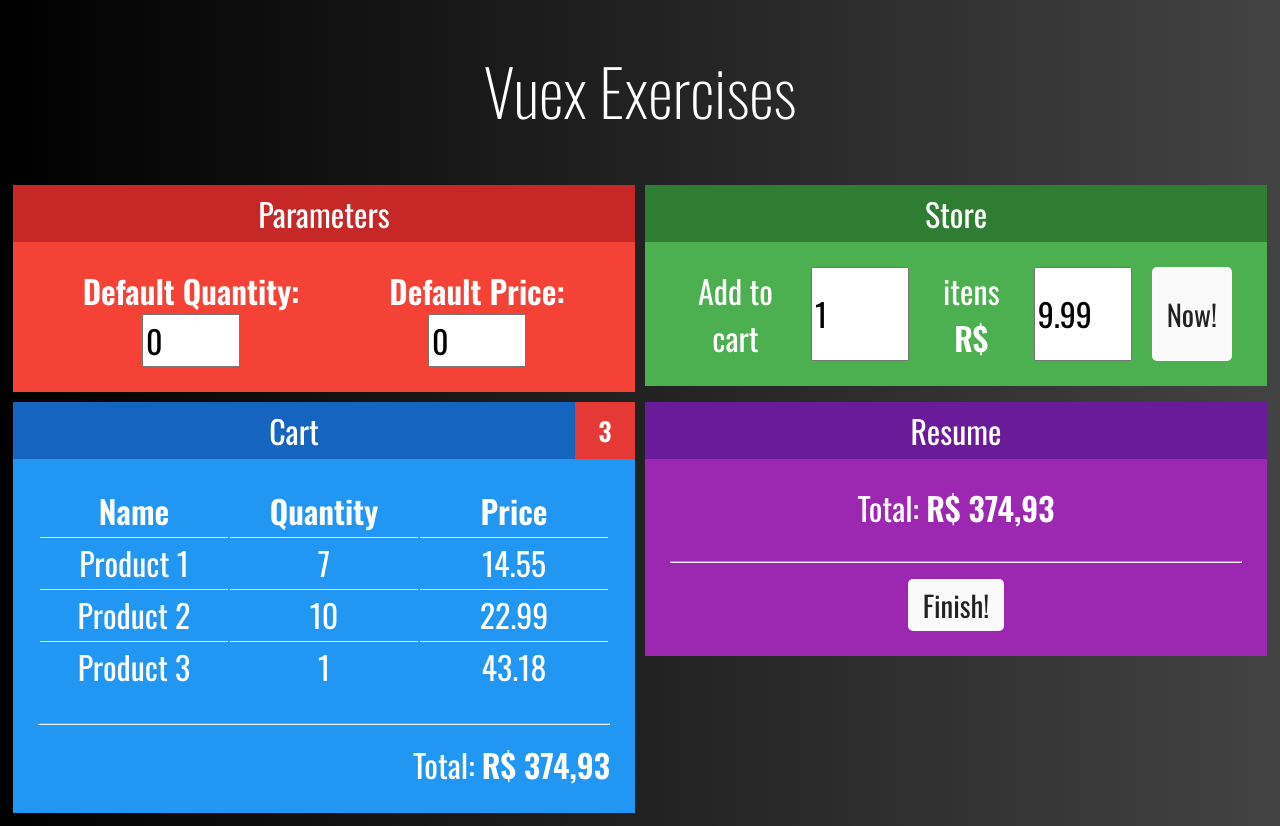
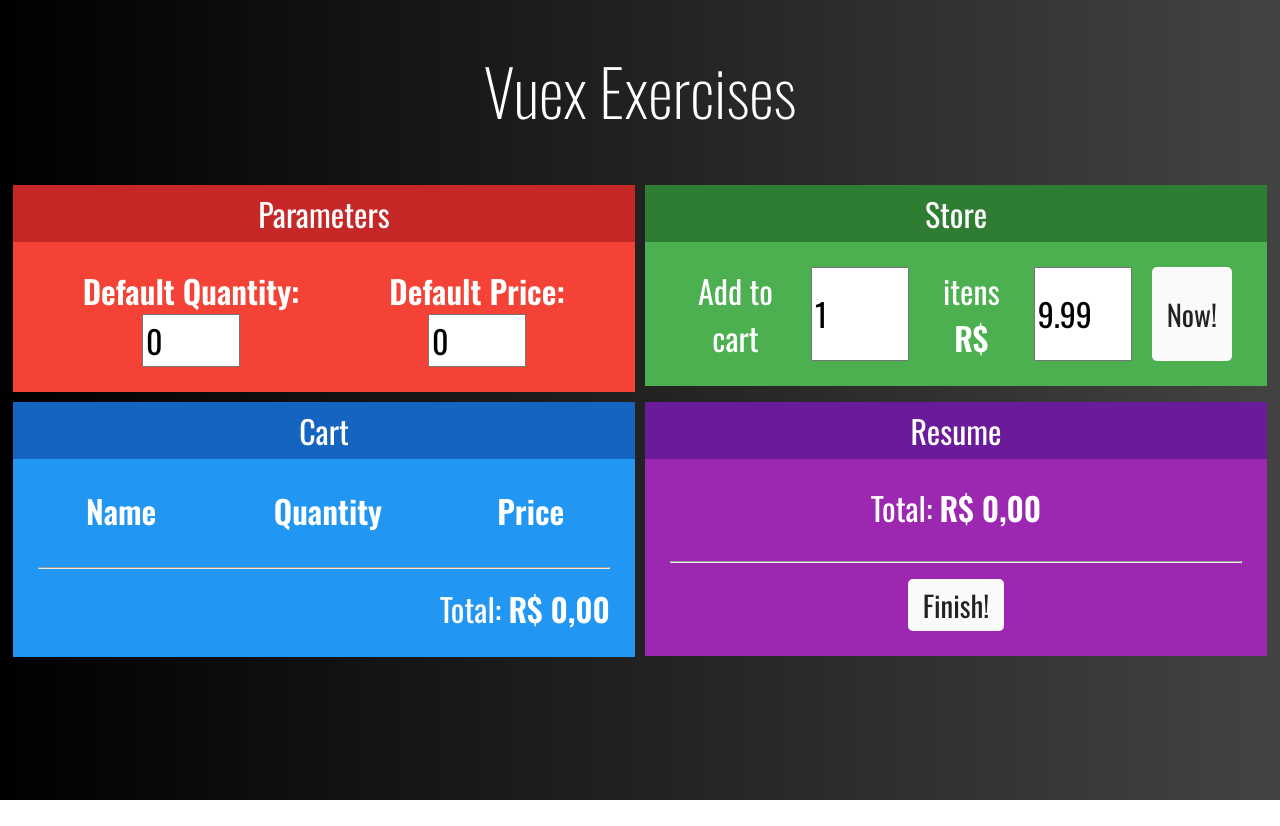
Before and after one commit to pedrosales/VueJS, a Vue app in the folder vuex/vuex-exercises/: page / in a window 1280 px wide. After the commit the page ends 800 px from the top, so only its background shows below. Built offline with nearby package versions, Linux system fonts and the light colour scheme.

Commit message:
vuex config and implementation

```diff
--- a/vuex/vuex-exercises/src/components/Cart.vue
+++ b/vuex/vuex-exercises/src/components/Cart.vue
@@ -36,15 +36,9 @@
         .map((p) => p.quantity * p.price)
         .reduce((total, current) => total + current, 0);
     },
-  },
-  data() {
-    return {
-      products: [
-        { id: 1, name: "Product 1", quantity: 7, price: 14.55 },
-        { id: 2, name: "Product 2", quantity: 10, price: 22.99 },
-        { id: 3, name: "Product 3", quantity: 1, price: 43.18 },
-      ],
-    };
+    products() {
+      return this.$store.state.products;
+    },
   },
 };
 </script>
--- a/vuex/vuex-exercises/src/components/Resume.vue
+++ b/vuex/vuex-exercises/src/components/Resume.vue
@@ -19,15 +19,9 @@
         .map((p) => p.quantity * p.price)
         .reduce((total, current) => total + current, 0);
     },
-  },
-  data() {
-    return {
-      products: [
-        { name: "Product 1", quantity: 7, price: 14.55 },
-        { name: "Product 2", quantity: 10, price: 22.99 },
-        { name: "Product 3", quantity: 1, price: 43.18 },
-      ],
-    };
+    products() {
+      return this.$store.state.products;
+    },
   },
 };
 </script>
--- a/vuex/vuex-exercises/src/components/Store.vue
+++ b/vuex/vuex-exercises/src/components/Store.vue
@@ -31,7 +31,8 @@
         price: this.price,
       };
       this.sequence++;
-      console.log(product);
+
+      this.$store.state.products.push(product);
     },
   },
 };
--- a/vuex/vuex-exercises/src/main.js
+++ b/vuex/vuex-exercises/src/main.js
@@ -1,5 +1,7 @@
 import Vue from 'vue'
 import App from './App.vue'
+
+import store from "./store/store";
 
 Vue.config.productionTip = false
 
@@ -11,5 +13,6 @@
 });
 
 new Vue({
+  store,
   render: h => h(App),
 }).$mount('#app')
--- /dev/null
+++ b/vuex/vuex-exercises/src/store/store.js
@@ -0,0 +1,10 @@
+import Vue from "vue";
+import Vuex from "vuex";
+
+Vue.use(Vuex);
+
+export default new Vuex.Store({
+    state: {
+        products: []
+    }
+});
```
